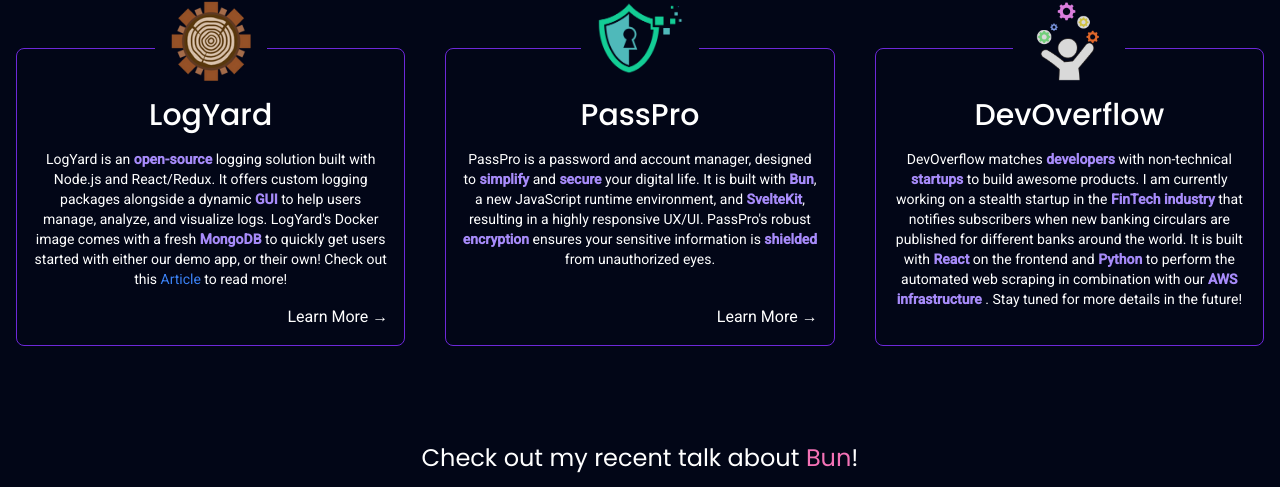
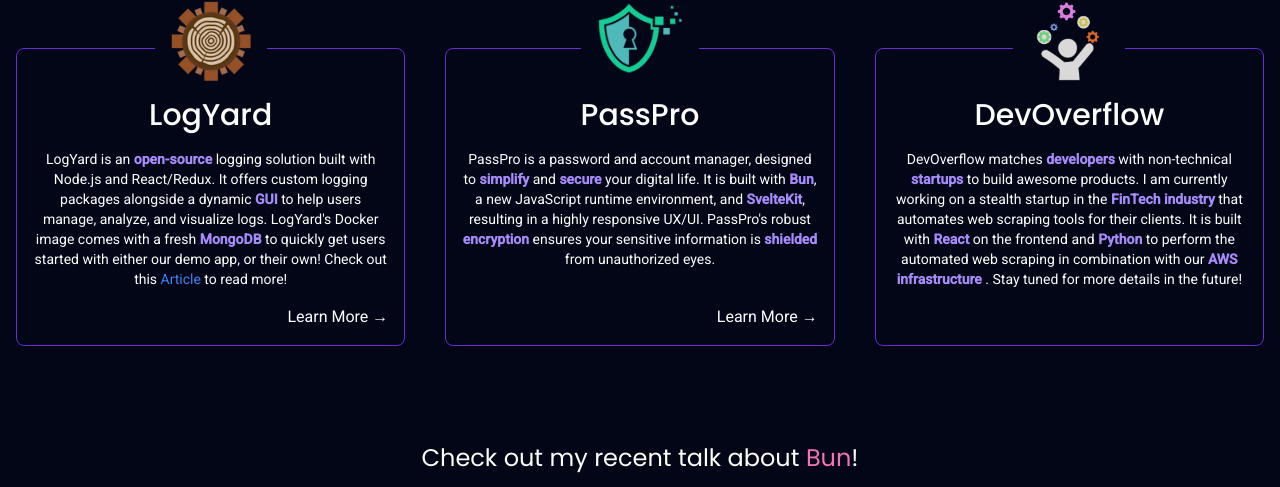
Before and after one commit to geoffsun2/Portfolio, a SvelteKit app: page / in a window 1280 px wide. Shown: the part 1994-2481 px from the top of the page. Built offline with nearby package versions, Linux system fonts and the light colour scheme; what taos would draw is missing.

Commit message:
Updated DevOverflow description

```diff
--- a/src/components/Main.svelte
+++ b/src/components/Main.svelte
@@ -73,7 +73,7 @@
 
       </Step>
       <Step step={steps[2]}>
-        <p> DevOverflow matches <strong class='text-violet-400'>developers</strong> with non-technical <strong class='text-violet-400'>startups</strong> to build awesome products. I am currently working on a stealth startup in the <strong class='text-violet-400'>FinTech industry</strong> that notifies subscribers when new banking circulars are published for different banks around the world. It is built with <strong class='text-violet-400'>React</strong> on the frontend and <strong class='text-violet-400'>Python</strong> to perform the automated web scraping in combination with our <strong class='text-violet-400'>AWS infrastructure</strong> . Stay tuned for more details in the future!
+        <p> DevOverflow matches <strong class='text-violet-400'>developers</strong> with non-technical <strong class='text-violet-400'>startups</strong> to build awesome products. I am currently working on a stealth startup in the <strong class='text-violet-400'>FinTech industry</strong> that automates web scraping tools for their clients. It is built with <strong class='text-violet-400'>React</strong> on the frontend and <strong class='text-violet-400'>Python</strong> to perform the automated web scraping in combination with our <strong class='text-violet-400'>AWS infrastructure</strong> . Stay tuned for more details in the future!
         </p>
 
       </Step>
```
